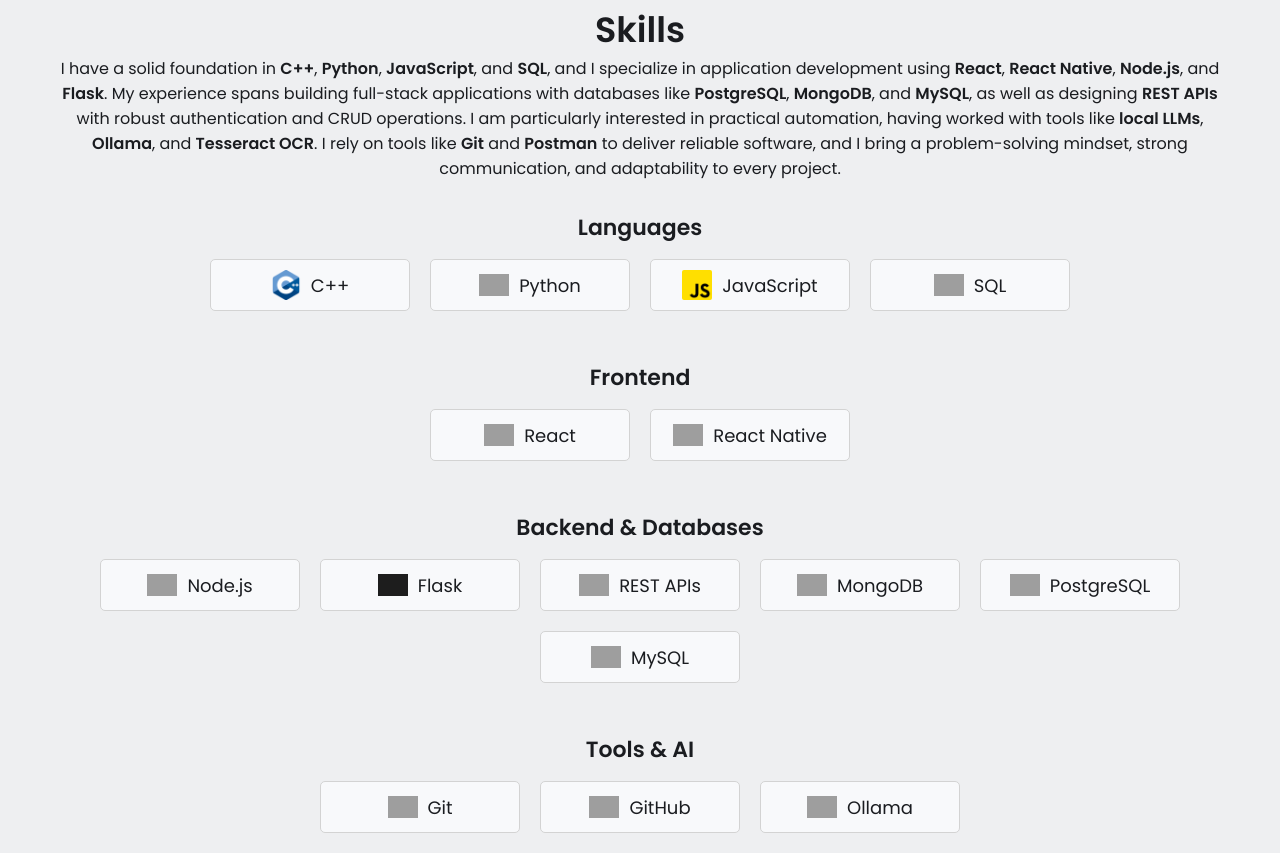
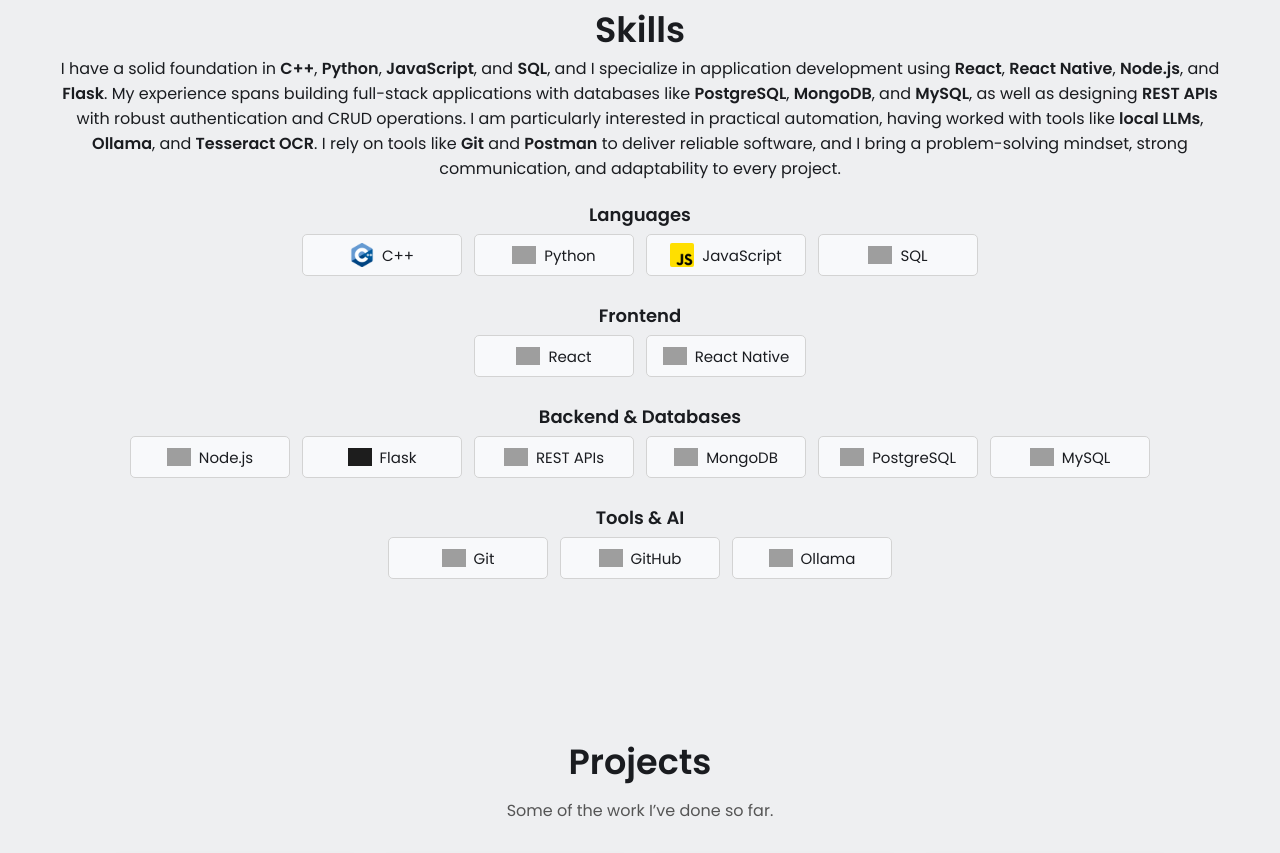
Before and after one commit to saurabh850/portfolio, a plain HTML site: page index.html in a window 1280 px wide. Shown: the part 610-1463 px from the top of the page. Drawn offline with nearby package versions, Linux system fonts and the light colour scheme; grey boxes are pictures that could not be loaded.

Commit message:
Make skills section layout more compact

```diff
--- a/style.css
+++ b/style.css
@@ -196,15 +196,15 @@
 .skills-categories {
     display: flex;
     flex-direction: column;
-    gap: 40px;
-    margin-top: 30px;
+    gap: 20px;
+    margin-top: 20px;
 }
 
 .skill-category h3 {
     text-align: center;
-    font-size: 22px;
+    font-size: 18px;
     color: var(--text-color);
-    margin-bottom: 5px;
+    margin-bottom: 0px;
     font-weight: 600;
 }
 
@@ -218,11 +218,11 @@
     display: flex;
     justify-content: center;
     align-items: center;
-    gap: 10px;
+    gap: 8px;
 
-    width: 200px;
-    padding: 10px 20px;
-    margin: 10px;
+    width: 160px;
+    padding: 8px 12px;
+    margin: 6px;
     border: 1.5px solid var(--card-border);
     border-radius: 5px;
     background: var(--card-bg);
@@ -231,14 +231,14 @@
 }
 
 .skills-section .cells .cell img{
-    width: 30px;
-    height: 30px;
+    width: 24px;
+    height: 24px;
     object-fit: contain;
     border-radius: 2px;
 }
 
 .skills-section .cells .cell span{
-    font-size: 18px;
+    font-size: 15px;
 }
 
 @media(max-width: 850px){
```
